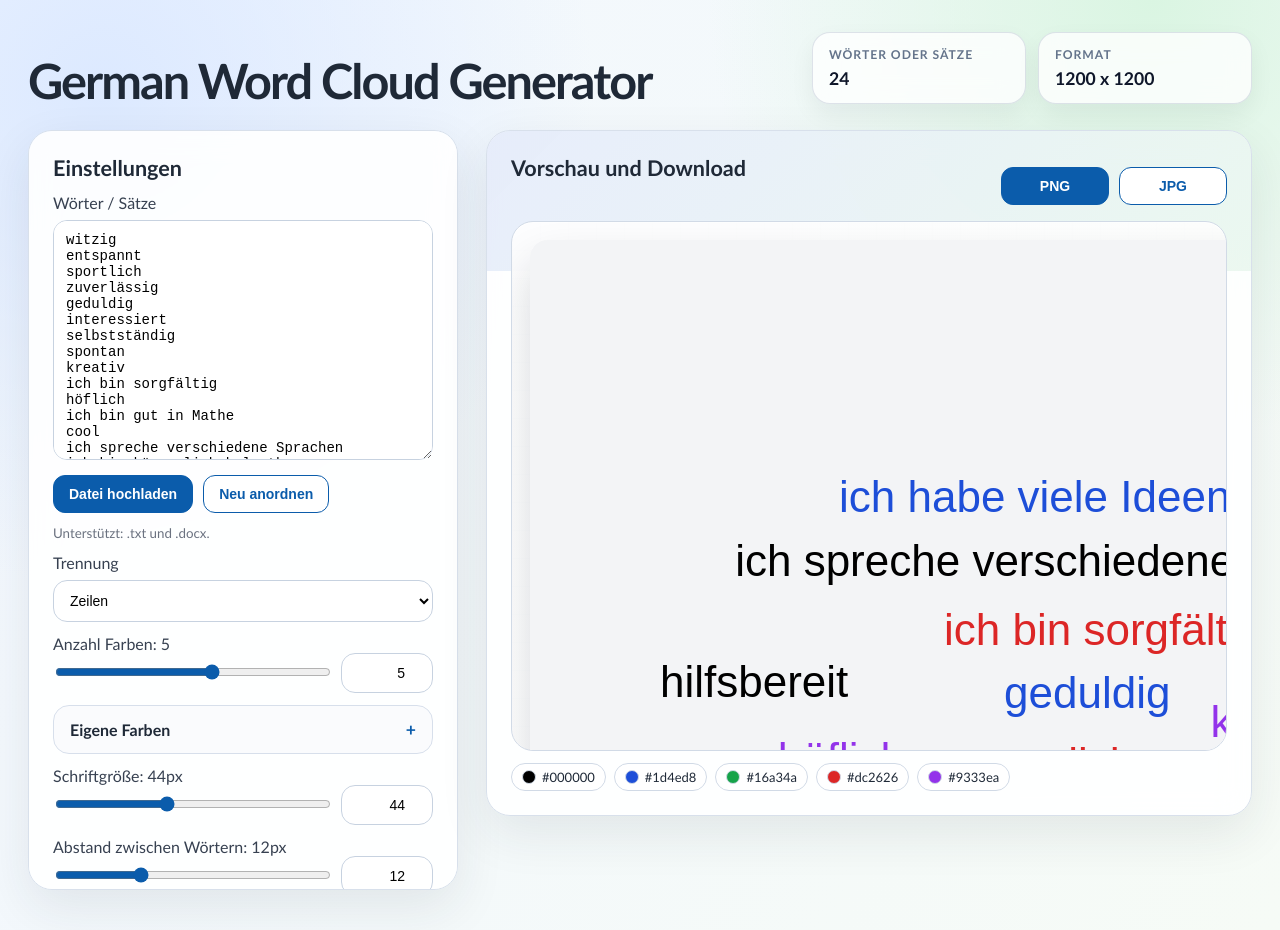
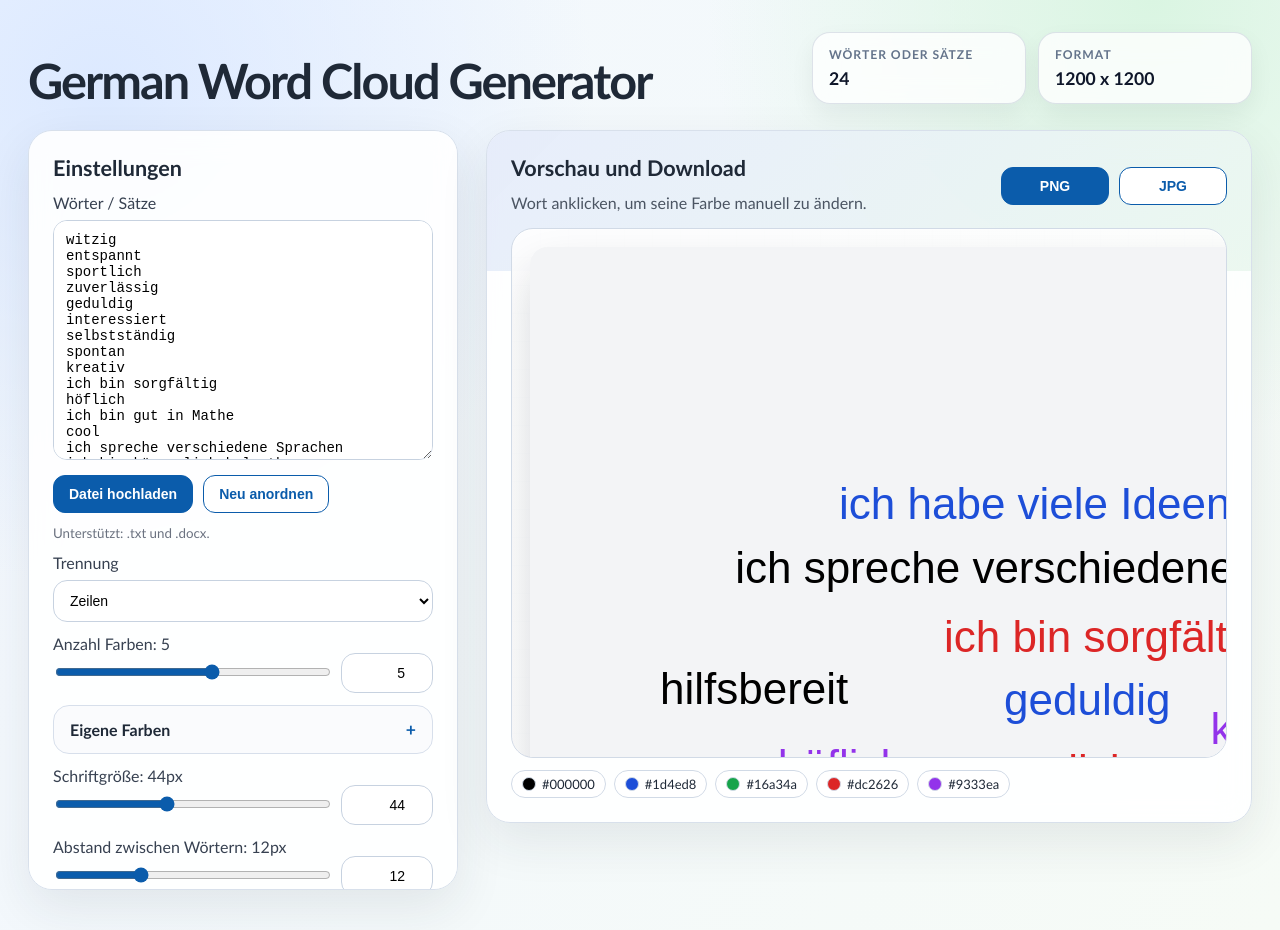
Before and after one commit to IvoLeist/word-cloud-generator, a React (Vite) app: page / in a window 1280 px wide. Built offline with nearby package versions, Linux system fonts and the light colour scheme.

Commit message:
Add word color customization feature with color input in preview panel

```diff
--- a/src/GermanWordCloudGenerator.jsx
+++ b/src/GermanWordCloudGenerator.jsx
@@ -20,6 +20,7 @@ export default function GermanWordCloudGenerator() {
   const [splitMode, setSplitMode] = useState("lines");
   const [error, setError] = useState("");
   const [customColorsText, setCustomColorsText] = useState("");
+  const [wordColorOverrides, setWordColorOverrides] = useState({});
   const stageRef = useRef(null);
   const fileInputRef = useRef(null);
   const colorFileInputRef = useRef(null);
@@ -55,6 +56,26 @@ export default function GermanWordCloudGenerator() {
     });
   }, [words, canvasWidth, canvasHeight, fontSize, gap, selectedColors, seed]);
 
+  useEffect(() => {
+    const validWordIds = new Set(words.map((word) => word.id));
+    setWordColorOverrides((current) => {
+      const next = Object.fromEntries(
+        Object.entries(current).filter(([wordId]) => validWordIds.has(wordId))
+      );
+
+      return Object.keys(next).length === Object.keys(current).length ? current : next;
+    });
+  }, [words]);
+
+  const displayedPlacements = useMemo(
+    () =>
+      placements.map((placement) => ({
+        ...placement,
+        color: wordColorOverrides[placement.id] ?? placement.color,
+      })),
+    [placements, wordColorOverrides]
+  );
+
   const regenerate = () => setSeed((s) => s + 1);
 
   const downloadImage = (format) =>
@@ -62,10 +83,17 @@ export default function GermanWordCloudGenerator() {
       canvasWidth,
       canvasHeight,
       background,
-      placements,
+      placements: displayedPlacements,
       fontSize,
       format,
     });
+
+  const handleWordColorChange = (wordId, color) => {
+    setWordColorOverrides((current) => ({
+      ...current,
+      [wordId]: color,
+    }));
+  };
 
   const handleCanvasWidthChange = (value) => setCanvasWidth(Number(value) || 1200);
 
@@ -144,11 +172,12 @@ export default function GermanWordCloudGenerator() {
           canvasWidth={canvasWidth}
           canvasHeight={canvasHeight}
           background={background}
-          placements={placements}
+          placements={displayedPlacements}
           fontSize={fontSize}
           selectedColors={selectedColors}
           wordCount={words.length}
           onDownloadImage={downloadImage}
+          onWordColorChange={handleWordColorChange}
         />
       </div>
     </div>
--- a/src/components/PreviewPanel.jsx
+++ b/src/components/PreviewPanel.jsx
@@ -1,3 +1,5 @@
+import { useRef, useState } from "react";
+
 export default function PreviewPanel({
   stageRef,
   canvasWidth,
@@ -8,12 +10,34 @@ export default function PreviewPanel({
   selectedColors,
   wordCount,
   onDownloadImage,
+  onWordColorChange,
 }) {
+  const colorInputRef = useRef(null);
+  const [activeWord, setActiveWord] = useState(null);
+
+  const handleWordClick = (placement) => {
+    setActiveWord({
+      id: placement.id,
+      color: placement.color,
+      text: placement.text,
+    });
+    colorInputRef.current?.click();
+  };
+
+  const handleColorChange = (event) => {
+    if (!activeWord) return;
+    onWordColorChange(activeWord.id, event.target.value);
+    setActiveWord((current) =>
+      current ? { ...current, color: event.target.value } : current
+    );
+  };
+
   return (
     <section className="panel">
       <div className="preview-header">
         <div>
           <h2>Vorschau und Download</h2>
+          <p>Wort anklicken, um seine Farbe manuell zu ändern.</p>
         </div>
         <div className="row-wrap">
           <button type="button" onClick={() => onDownloadImage("png")}>
@@ -31,10 +55,29 @@ export default function PreviewPanel({
           className="preview-canvas"
           style={{ width: canvasWidth, height: canvasHeight, background }}
         >
+          <input
+            ref={colorInputRef}
+            className="word-color-input"
+            type="color"
+            value={activeWord?.color ?? "#000000"}
+            onChange={handleColorChange}
+            tabIndex={-1}
+            aria-hidden="true"
+          />
           {placements.map((placement) => (
             <div
-              key={`${placement.text}-${placement.x}-${placement.y}`}
-              className="word"
+              key={placement.id}
+              className="word word-button"
+              role="button"
+              tabIndex={0}
+              onClick={() => handleWordClick(placement)}
+              onKeyDown={(event) => {
+                if (event.key === "Enter" || event.key === " ") {
+                  event.preventDefault();
+                  handleWordClick(placement);
+                }
+              }}
+              aria-label={`Farbe fuer ${placement.text} aendern`}
               style={{
                 left: placement.x,
                 top: placement.y,
--- a/src/styles.css
+++ b/src/styles.css
@@ -386,12 +386,33 @@ button.secondary {
   box-shadow: 0 24px 45px rgba(15, 23, 42, 0.16);
 }
 
+.word-color-input {
+  position: absolute;
+  opacity: 0;
+  pointer-events: none;
+  width: 0;
+  height: 0;
+}
+
 .word {
   position: absolute;
   white-space: nowrap;
   user-select: none;
   line-height: 1;
   font-family: Arial, Helvetica, sans-serif;
+}
+
+.word-button {
+  cursor: pointer;
+  border-radius: 6px;
+  transition: transform 120ms ease, box-shadow 120ms ease;
+}
+
+.word-button:hover,
+.word-button:focus-visible {
+  transform: translateY(-1px);
+  box-shadow: 0 0 0 3px rgba(255, 255, 255, 0.9), 0 0 0 5px rgba(11, 92, 171, 0.35);
+  outline: none;
 }
 
 .chips-row {
--- a/src/utils/wordCloud.js
+++ b/src/utils/wordCloud.js
@@ -105,7 +105,7 @@ export function placeWords({ words, width, height, fontSize, gap, colors, seed }
       const x = centerX + Math.cos(angle) * radius * 8 + jitterX - w / 2;
       const y = centerY + Math.sin(angle) * radius * 6 + jitterY - h / 2;
 
-      const rect = { x, y, w, h, text: word.text };
+      const rect = { id: word.id, x, y, w, h, text: word.text };
 
       if (x < 12 || y < 12 || x + w > width - 12 || y + h > height - 12) {
         continue;
@@ -140,6 +140,7 @@ export function placeWords({ words, width, height, fontSize, gap, colors, seed }
       const color = pickBalancedColor(colors, new Set(), colorUsage, rng);
 
       best = {
+        id: word.id,
         x: 20 + rng() * Math.max(20, width - w - 40),
         y: 20 + rng() * Math.max(20, height - h - 40),
         w,
```
